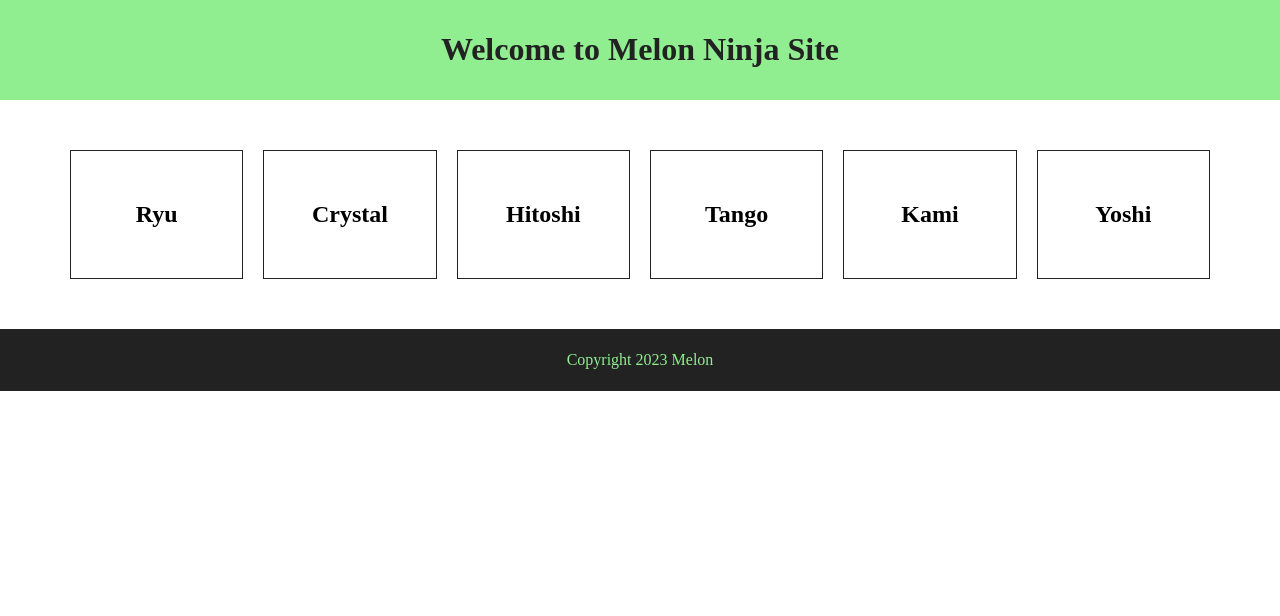
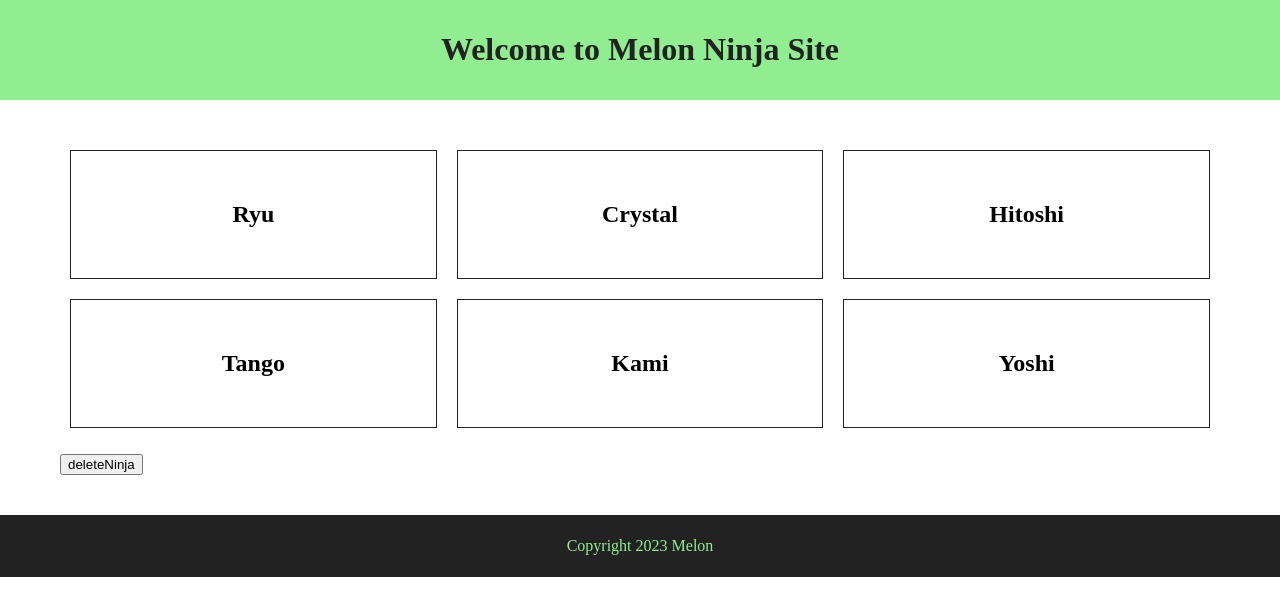
Before and after one commit to mmelon007/Vuejs-basics, a Vue app in the folder ninja-app/: page / in a window 1280 px wide. Shown: the top 616 px of the page. Built offline with nearby package versions, Linux system fonts and the light colour scheme.

Commit message:
[lesson 23] props原始类型和引用类型
需改变用计算属性接props，作为初始值用data return定义局部属性

```diff
--- a/ninja-app/src/App.vue
+++ b/ninja-app/src/App.vue
@@ -1,7 +1,7 @@
 <template>
   <div>
     <app-header></app-header>
-    <ninja-content v-bind:ninjas="ninjas"></ninja-content>
+    <ninja-content v-bind:ninjas_prop="ninjas"></ninja-content>
     <app-footer></app-footer>
   </div>
 </template>
--- a/ninja-app/src/components/Ninja.vue
+++ b/ninja-app/src/components/Ninja.vue
@@ -6,6 +6,7 @@
                 <h3 v-show="ninja.show">{{ ninja.speciality }}</h3>
             </li>
         </ul>
+        <button v-on:click="deleteNinja">deleteNinja</button>
     </div>
 </template>
 
@@ -13,14 +14,19 @@
 export default {
     name: 'ninja-content',
     props: {
-        ninjas: {
+        ninjas_prop: {
             type: Array,
             required: true
         }
     },
     data() {
         return {
-
+            ninjas: this.ninjas_prop
+        }
+    },
+    methods: {
+        deleteNinja: function(){
+            this.ninjas.pop();
         }
     }
 }
@@ -37,7 +43,7 @@ export default {
 
 ul {
     display: flex;
-    flex-wrap: row;
+    flex-wrap: wrap;
     list-style-type: none;
     padding: 0;
 }
```
